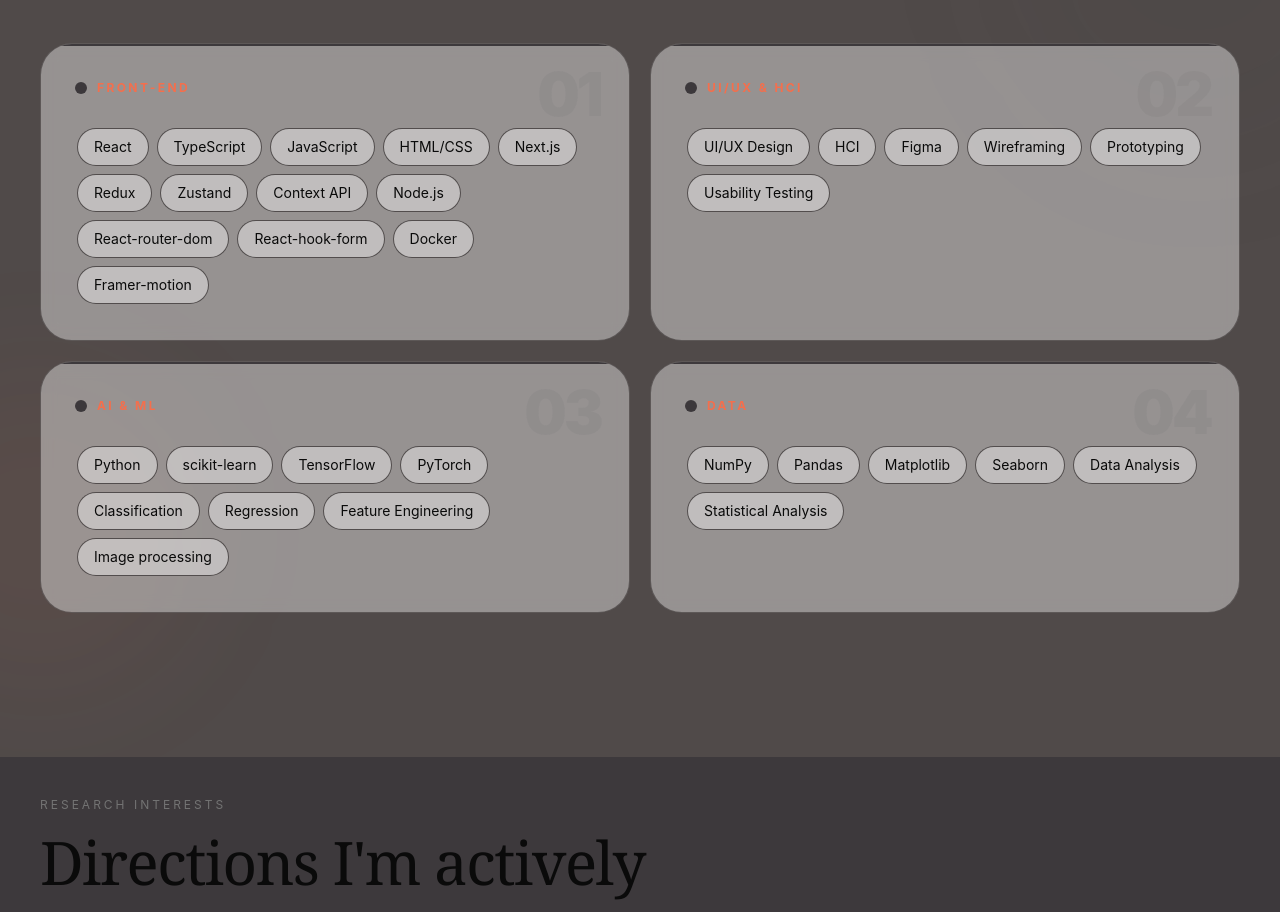
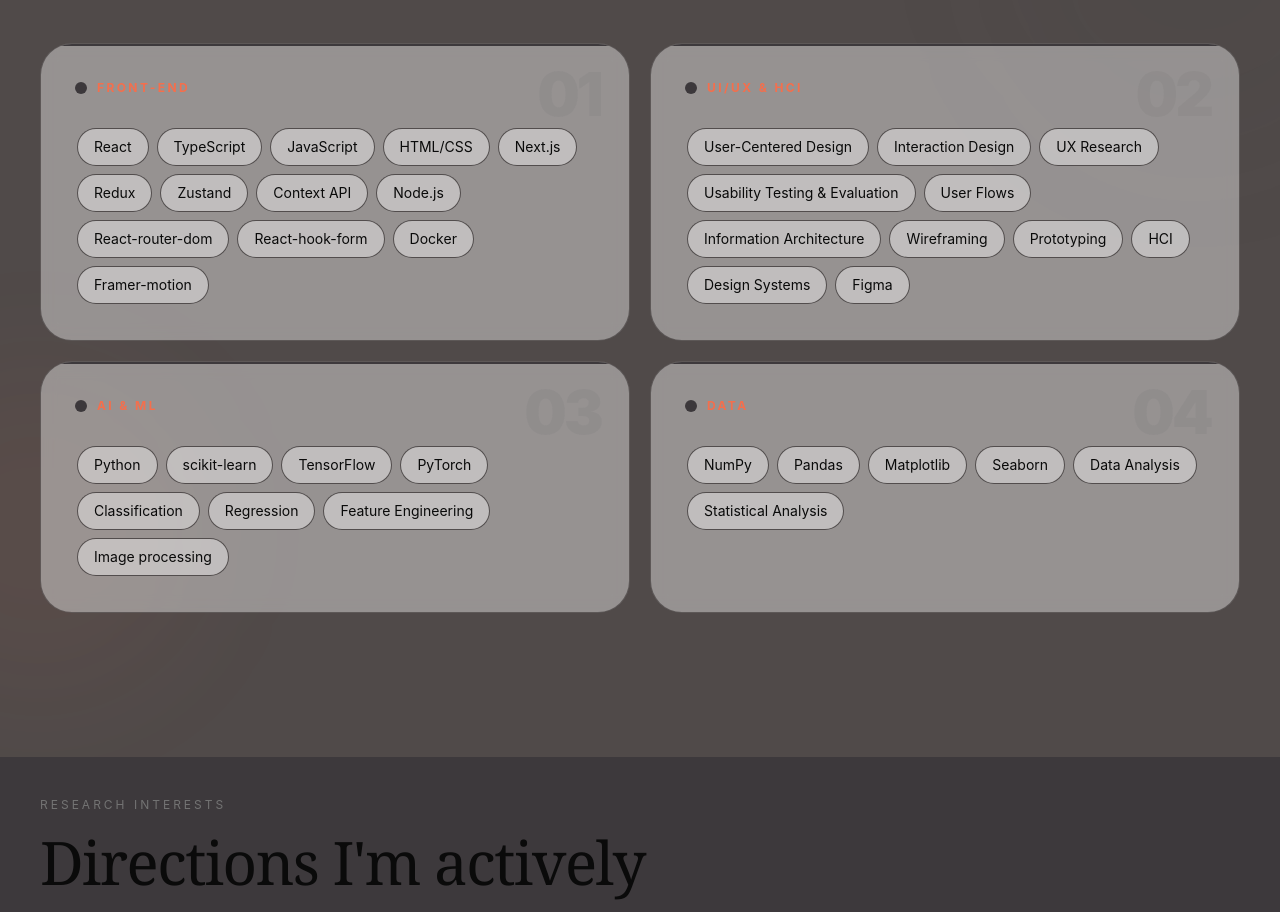
Before and after one commit to Nastarantalebi/portfolio, a React (Vite) app: page / in a window 1280 px wide. Shown: the part 4860-5772 px from the top of the page. Built offline with nearby package versions, Linux system fonts and the light colour scheme.

Commit message:
fix(ui/ux)

```diff
--- a/src/data/portfolio.ts
+++ b/src/data/portfolio.ts
@@ -103,7 +103,19 @@ export const projects = [
 
 export const skills = {
   frontend: ["React", "TypeScript", "JavaScript", "HTML/CSS","Next.js", "Redux", "Zustand", "Context API", "Node.js", "React-router-dom", "React-hook-form", "Docker", "Framer-motion"],
-  design: ["UI/UX Design", "HCI", "Figma", "Wireframing", "Prototyping", "Usability Testing"],
+  design: [
+    "User-Centered Design",
+    "Interaction Design",
+    "UX Research",
+    "Usability Testing & Evaluation",
+    "User Flows",
+    "Information Architecture",
+    "Wireframing",
+    "Prototyping",
+    "HCI",
+    "Design Systems",
+    "Figma"
+  ],
   ai: ["Python", "scikit-learn", "TensorFlow", "PyTorch", "Classification", "Regression", "Feature Engineering", "Image processing"],
   data: ["NumPy", "Pandas", "Matplotlib", "Seaborn", "Data Analysis", "Statistical Analysis"],
 };
```
